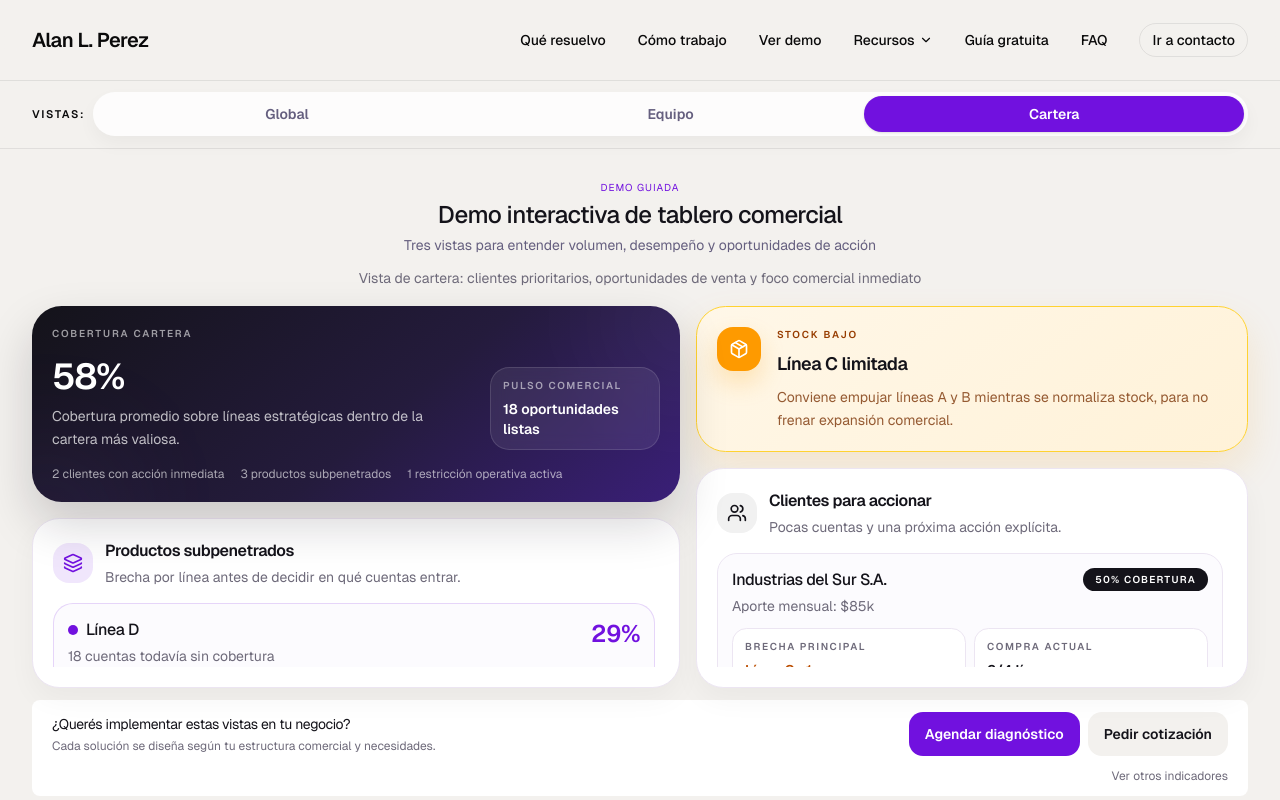
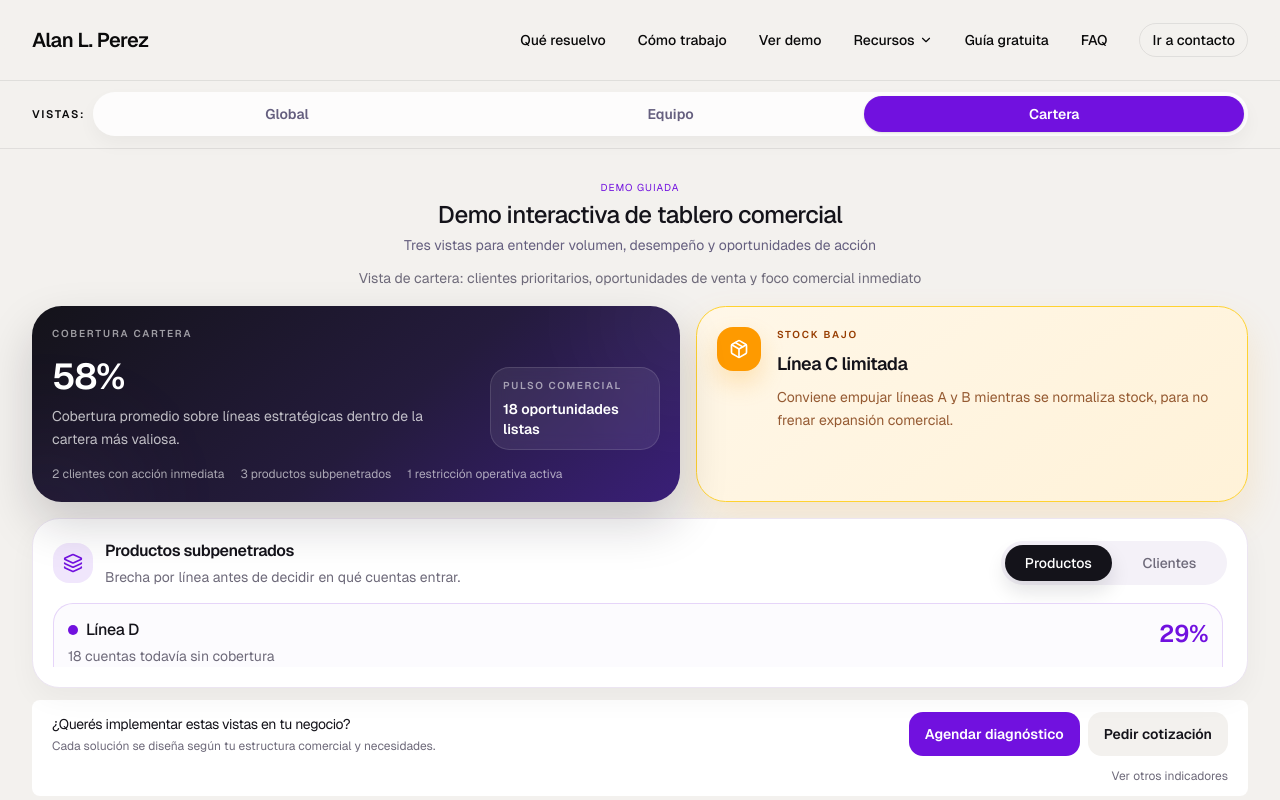
Before and after one commit to AluenIriarte/WebPage, a React (Vite) app: page /demo-dashboard in a window 1280 px wide. Both pictures are taken after a click on the button "Cartera". Shown: the top 800 px of the page. Built offline with nearby package versions, Linux system fonts and the light colour scheme.

Commit message:
Add desktop slicer to demo portfolio view

```diff
--- a/src/app/pages/DemoDashboard.tsx
+++ b/src/app/pages/DemoDashboard.tsx
@@ -143,7 +143,7 @@ function getClientPortfolioSummary(client: (typeof clientsData)[number]) {
   };
 }
 
-type PortfolioMobileView = "products" | "clients";
+type PortfolioDetailView = "products" | "clients";
 type PortfolioProductTone = "focus" | "warning" | "neutral";
 
 const portfolioProductsData = [
@@ -720,10 +720,11 @@ function RankingViewMobile() {
 function VendedoresView() {
   const priorityClients = getPriorityClients();
   const averageCoverage = getPortfolioCoverageAverage();
+  const [activePortfolioView, setActivePortfolioView] = useState<PortfolioDetailView>("products");
 
   return (
-    <div className="grid h-full min-h-0 gap-4 xl:grid-cols-[minmax(0,1.08fr)_minmax(0,0.92fr)]">
-      <div className="flex min-h-0 flex-col gap-4">
+    <div className="flex h-full min-h-0 flex-col gap-4">
+      <div className="grid shrink-0 gap-4 xl:grid-cols-[minmax(0,1.08fr)_minmax(0,0.92fr)]">
         <section className="relative overflow-hidden rounded-[1.85rem] bg-[linear-gradient(140deg,#14131A_0%,#241B3C_55%,#3A1F78_100%)] p-5 text-white shadow-[0_22px_48px_rgba(20,19,26,0.18)]">
           <div className="absolute right-[-4rem] top-[-3rem] h-32 w-32 rounded-full bg-white/8 blur-3xl" />
           <div className="absolute bottom-[-4rem] left-[-2rem] h-24 w-24 rounded-full bg-[#9E6BFF]/20 blur-3xl" />
@@ -749,19 +750,68 @@ function VendedoresView() {
           </div>
         </section>
 
-        <section className="flex min-h-0 flex-1 flex-col rounded-[1.7rem] border border-[#ECE5F2] bg-white p-5 shadow-[0_12px_28px_rgba(20,19,26,0.04)]">
-          <div className="shrink-0">
-            <div className="flex items-center gap-3">
-              <div className="flex h-10 w-10 items-center justify-center rounded-2xl bg-[#7111DF]/10 text-[#7111DF]">
-                <Layers3 className="h-5 w-5" />
-              </div>
-              <div>
-                <h3 className="text-base font-semibold tracking-tight text-[#14131A]">Productos subpenetrados</h3>
-                <p className="mt-1 text-sm text-[#6E6A7A]">Brecha por línea antes de decidir en qué cuentas entrar.</p>
-              </div>
+        <section className="rounded-[1.85rem] border border-amber-300 bg-[linear-gradient(145deg,#FFF7E8_0%,#FFF2D8_100%)] p-5 shadow-[0_18px_38px_rgba(245,158,11,0.14)]">
+          <div className="flex items-start gap-4">
+            <div className="flex h-11 w-11 shrink-0 items-center justify-center rounded-2xl bg-amber-500 text-white shadow-[0_12px_24px_rgba(245,158,11,0.24)]">
+              <Package className="h-5 w-5" />
+            </div>
+            <div>
+              <p className="text-[10px] font-semibold uppercase tracking-[0.18em] text-amber-800">Stock bajo</p>
+              <h3 className="mt-2 text-lg font-semibold tracking-tight text-[#14131A]">Línea C limitada</h3>
+              <p className="mt-2 text-sm leading-relaxed text-amber-900/80">
+                Conviene empujar líneas A y B mientras se normaliza stock, para no frenar expansión comercial.
+              </p>
+            </div>
+          </div>
+        </section>
+      </div>
+
+      <section className="flex min-h-0 flex-1 flex-col rounded-[1.7rem] border border-[#ECE5F2] bg-white p-5 shadow-[0_12px_28px_rgba(20,19,26,0.04)]">
+        <div className="flex flex-col gap-4 md:flex-row md:items-center md:justify-between">
+          <div className="flex items-center gap-3">
+            <div
+              className={`flex h-10 w-10 items-center justify-center rounded-2xl ${
+                activePortfolioView === "products" ? "bg-[#7111DF]/10 text-[#7111DF]" : "bg-[#14131A]/6 text-[#14131A]"
+              }`}
+            >
+              {activePortfolioView === "products" ? <Layers3 className="h-5 w-5" /> : <Users className="h-5 w-5" />}
+            </div>
+            <div>
+              <h3 className="text-base font-semibold tracking-tight text-[#14131A]">
+                {activePortfolioView === "products" ? "Productos subpenetrados" : "Clientes para accionar"}
+              </h3>
+              <p className="mt-1 text-sm text-[#6E6A7A]">
+                {activePortfolioView === "products"
+                  ? "Brecha por línea antes de decidir en qué cuentas entrar."
+                  : "Pocas cuentas y una próxima acción explícita para mover la cartera."}
+              </p>
             </div>
           </div>
 
+          <div className="rounded-full bg-[#F4F1F8] p-1">
+            <div className="grid grid-cols-2 gap-1">
+              {[
+                { key: "products" as const, label: "Productos" },
+                { key: "clients" as const, label: "Clientes" },
+              ].map((viewOption) => (
+                <button
+                  key={viewOption.key}
+                  type="button"
+                  onClick={() => setActivePortfolioView(viewOption.key)}
+                  className={`rounded-full px-5 py-2 text-sm font-medium transition-colors ${
+                    activePortfolioView === viewOption.key
+                      ? "bg-[#14131A] text-white shadow-[0_10px_20px_rgba(20,19,26,0.12)]"
+                      : "text-[#6E6A7A]"
+                  }`}
+                >
+                  {viewOption.label}
+                </button>
+              ))}
+            </div>
+          </div>
+        </div>
+
+        {activePortfolioView === "products" ? (
           <div className="mt-4 space-y-3 md:min-h-0 md:flex-1 md:overflow-auto md:pr-1">
             {portfolioProductsData.map((product) => {
               const styles = getPortfolioProductStyles(product.tone);
@@ -793,38 +843,7 @@ function VendedoresView() {
               );
             })}
           </div>
-        </section>
-      </div>
-
-      <div className="flex min-h-0 flex-col gap-4">
-        <section className="rounded-[1.85rem] border border-amber-300 bg-[linear-gradient(145deg,#FFF7E8_0%,#FFF2D8_100%)] p-5 shadow-[0_18px_38px_rgba(245,158,11,0.14)]">
-          <div className="flex items-start gap-4">
-            <div className="flex h-11 w-11 shrink-0 items-center justify-center rounded-2xl bg-amber-500 text-white shadow-[0_12px_24px_rgba(245,158,11,0.24)]">
-              <Package className="h-5 w-5" />
-            </div>
-            <div>
-              <p className="text-[10px] font-semibold uppercase tracking-[0.18em] text-amber-800">Stock bajo</p>
-              <h3 className="mt-2 text-lg font-semibold tracking-tight text-[#14131A]">Línea C limitada</h3>
-              <p className="mt-2 text-sm leading-relaxed text-amber-900/80">
-                Conviene empujar líneas A y B mientras se normaliza stock, para no frenar expansión comercial.
-              </p>
-            </div>
-          </div>
-        </section>
-
-        <section className="flex min-h-0 flex-1 flex-col rounded-[1.7rem] border border-[#ECE5F2] bg-white p-5 shadow-[0_12px_28px_rgba(20,19,26,0.04)]">
-          <div className="shrink-0">
-            <div className="flex items-center gap-3">
-              <div className="flex h-10 w-10 items-center justify-center rounded-2xl bg-[#14131A]/6 text-[#14131A]">
-                <Users className="h-5 w-5" />
-              </div>
-              <div>
-                <h3 className="text-base font-semibold tracking-tight text-[#14131A]">Clientes para accionar</h3>
-                <p className="mt-1 text-sm text-[#6E6A7A]">Pocas cuentas y una próxima acción explícita.</p>
-              </div>
-            </div>
-          </div>
-
+        ) : (
           <div className="mt-4 space-y-3 md:min-h-0 md:flex-1 md:overflow-auto md:pr-1">
             {priorityClients.map((client) => {
               const portfolioSummary = getClientPortfolioSummary(client);
@@ -863,8 +882,8 @@ function VendedoresView() {
               );
             })}
           </div>
-        </section>
-      </div>
+        )}
+      </section>
     </div>
   );
 }
@@ -872,7 +891,7 @@ function VendedoresView() {
 function VendedoresViewMobile() {
   const highlightedClients = getPriorityClients();
   const averageCoverage = getPortfolioCoverageAverage();
-  const [activePortfolioView, setActivePortfolioView] = useState<PortfolioMobileView>("products");
+  const [activePortfolioView, setActivePortfolioView] = useState<PortfolioDetailView>("products");
 
   return (
     <div className="space-y-3">
```
